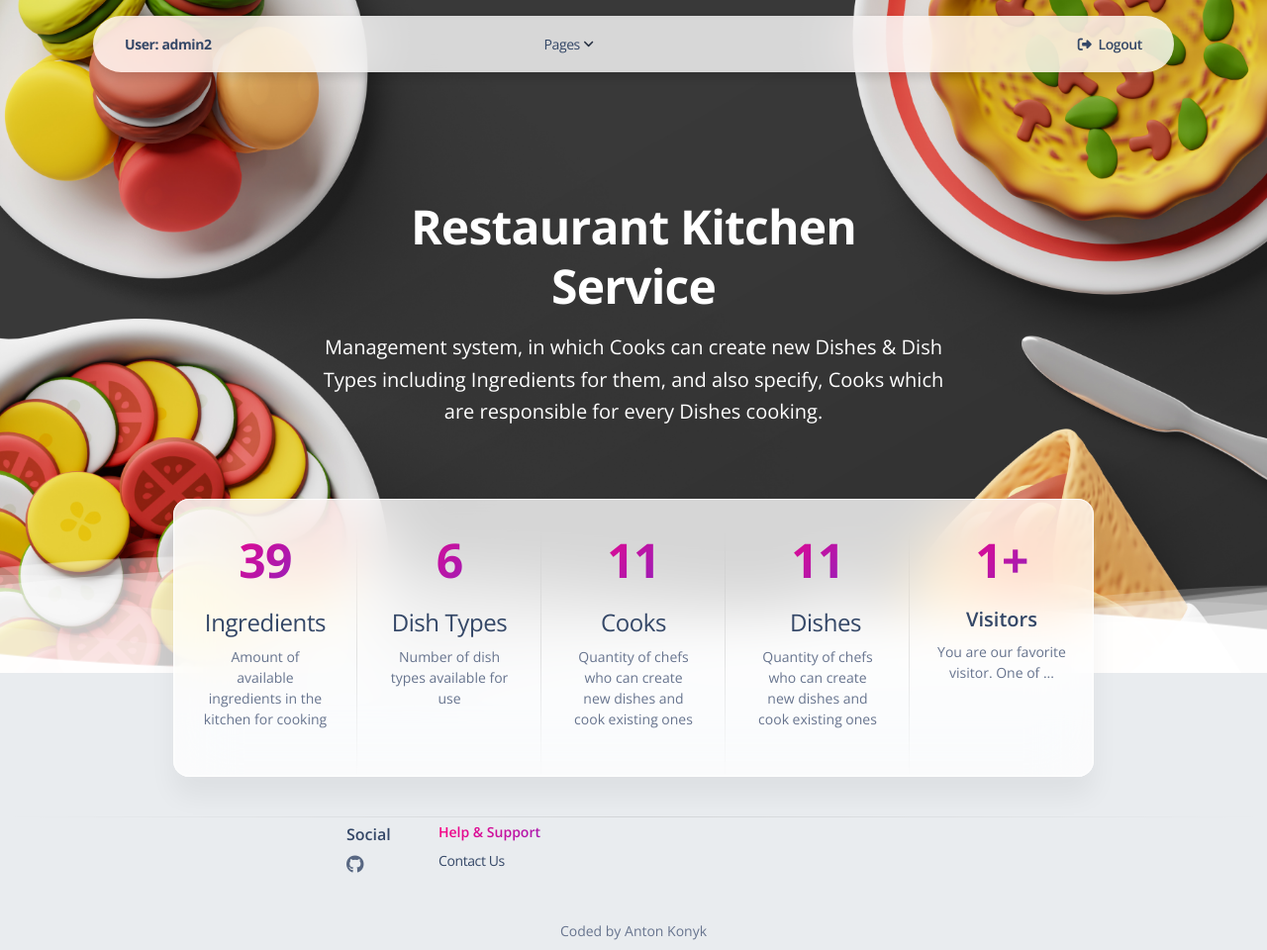
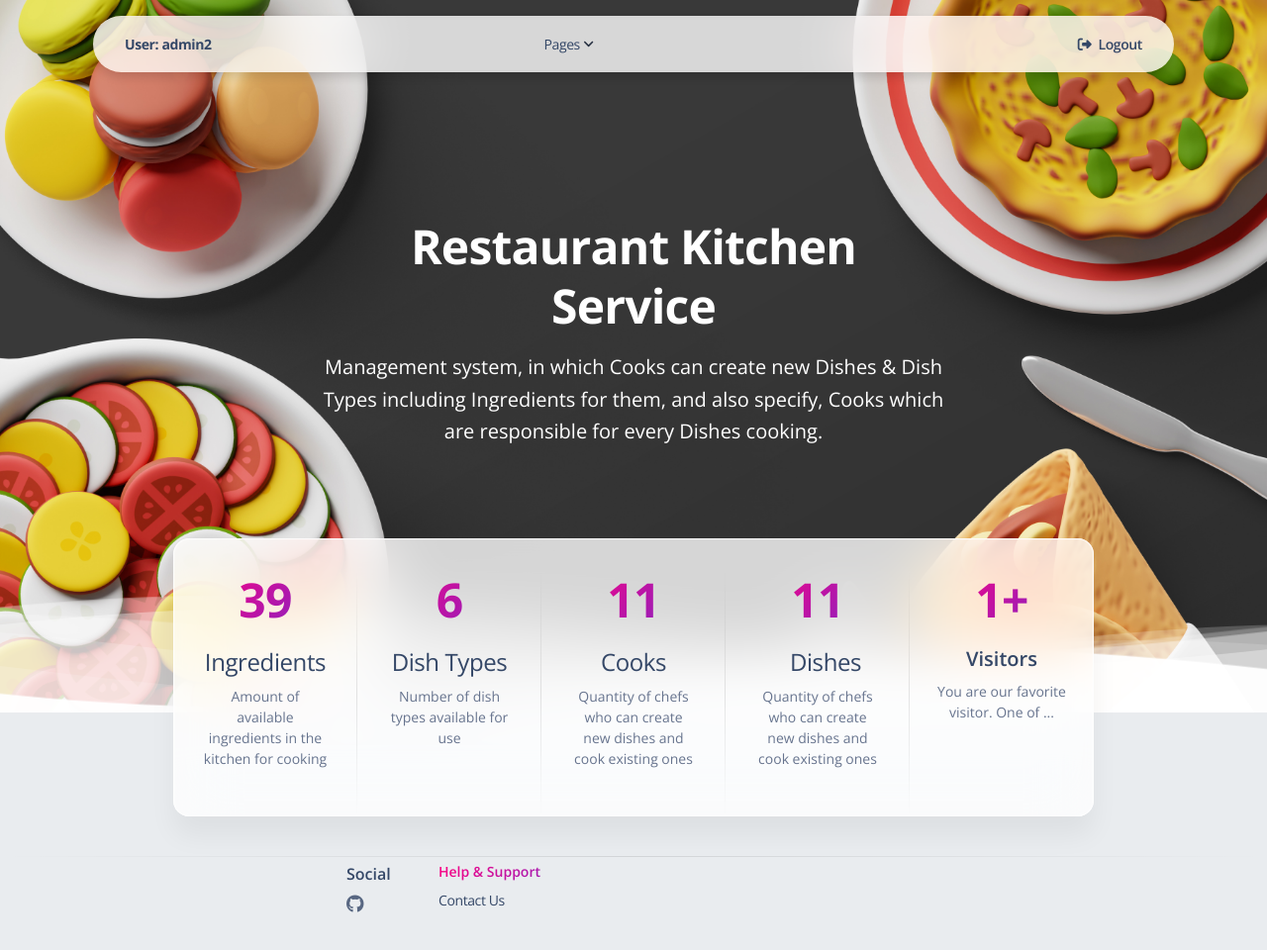
Before and after one commit to Anton-Konyk/restaurant-kitchen-service, a Django app: page / in a window 1280 px wide. Shown: the top 960 px of the page at 99% size. Run offline with Django 5.2, Linux system fonts and the light colour scheme; a user stored in the database is signed in; data comes from the database, SQL or seed files in the repository; some libraries are stand-ins or nearby versions.

Commit message:
change page-header min-vh-90 relative

```diff
--- a/templates/kitchen/index.html
+++ b/templates/kitchen/index.html
@@ -8,7 +8,7 @@
 {% block content %}
 
 <header class="header-2">
-  <div class="page-header min-vh-85 relative" style="background-image: url('{% static 'img/curved-images/8810183.jpg' %}')">
+  <div class="page-header min-vh-90 relative" style="background-image: url('{% static 'img/curved-images/8810183.jpg' %}')">
     <div class="container">
       <div class="row">
         <div class="col-lg-7 text-center mx-auto">
```
